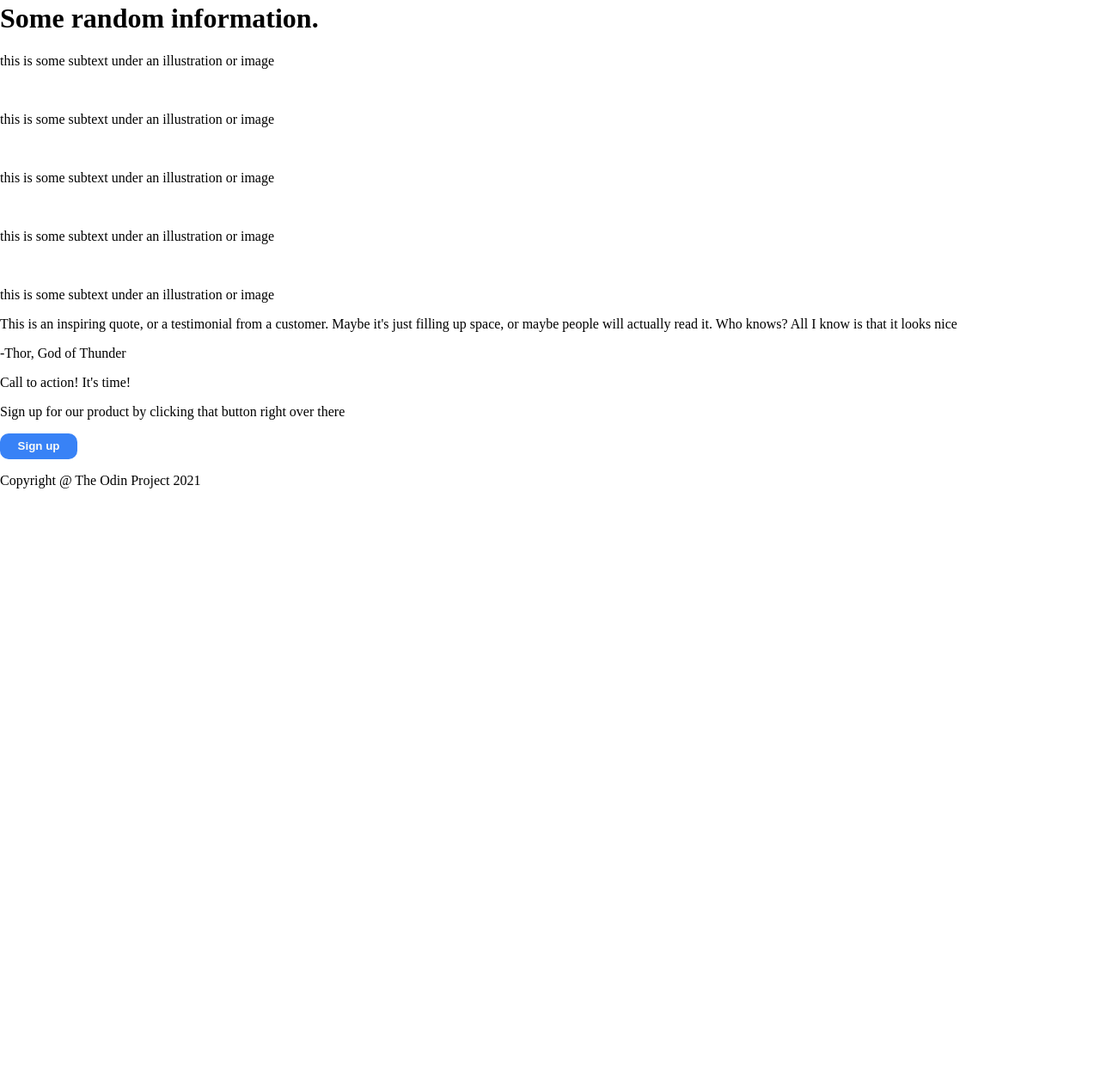
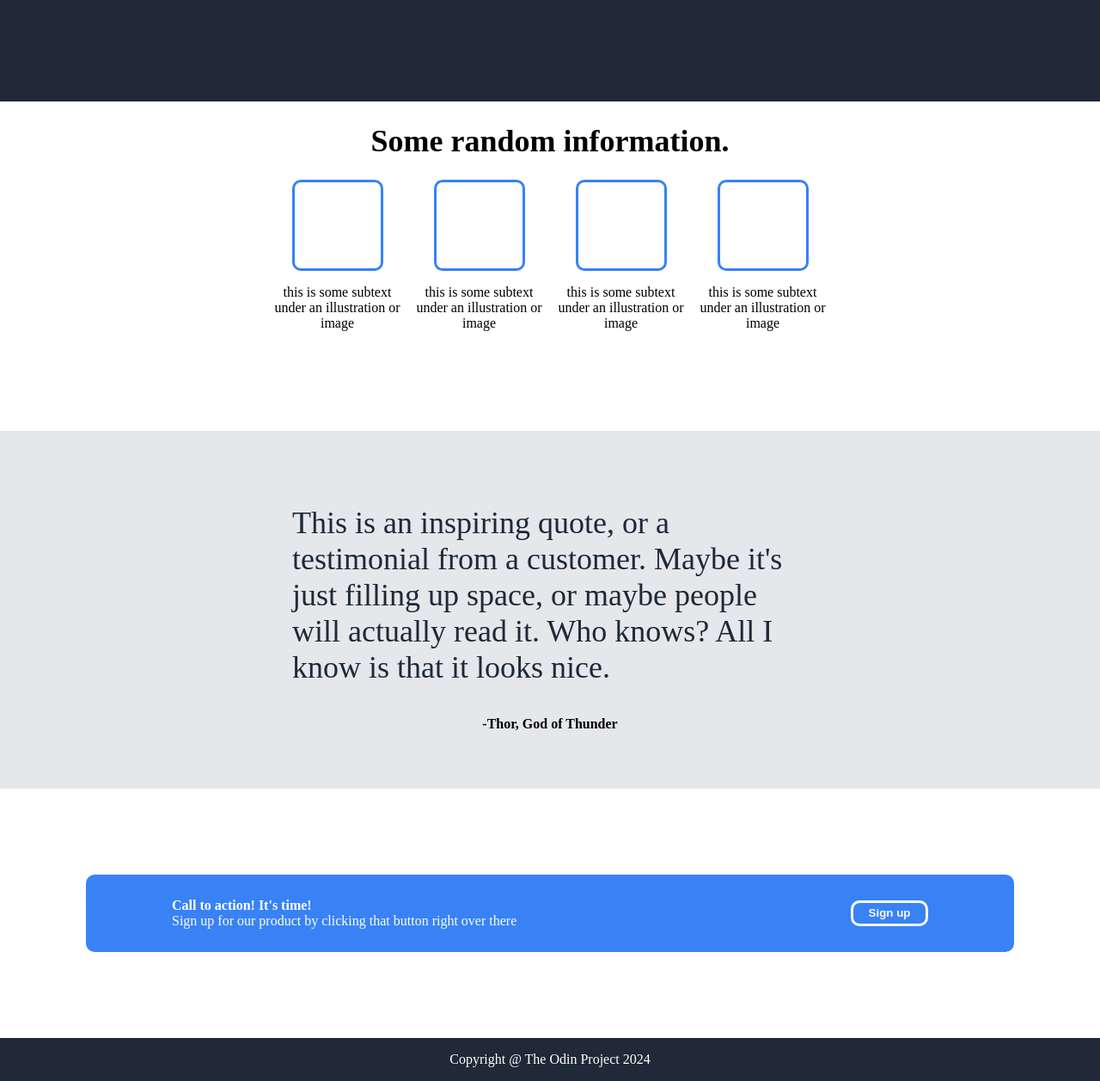
Before and after one commit to Luddejhh/Landing-Page, a plain HTML site: page index.html in a window 1280 px wide. Shown: the part 465-1722 px from the top of the page at 86% size. Before the commit the page ends 1049 px from the top, so only its background shows below. Drawn offline with Linux system fonts and the light colour scheme.

Commit message:
done with full page

```diff
--- a/index.html
+++ b/index.html
@@ -24,44 +24,61 @@
      <div class="website-info">
       <div class="website-text">
        <h1 class="awesome-website-text">This website is <br> awesome</h1>
-        <p class="hero">This website has some subtext that goes here under the  <br> main title.
+        <p class="hero secondary">This website has some subtext that goes here under the  <br> main title.
             It's a smaller font and the coler is lower <br> contrast
         </p>
         <button class="sign-up-button">Sign up</button>
       </div>
 
-       <p class="placeholder-image">this is a placeholder for an image</p>
+        <p class="placeholder-image">this is a placeholder for an image</p>
     </div>
 
 
   </div>
 
   <div class="content">
+    <h1>Some random information.</h1>
     <div class="information">
-      <h1>Some random information.</h1>
+
+     <div class="image-holder">
+      <h1></h1>
       <p>this is some subtext under an illustration or image</p>
-      <img>
+     </div>
+
+     <div class="image-holder">
+      <h1></h1>
       <p>this is some subtext under an illustration or image</p>
-      <img>
+     </div>
+
+     <div class="image-holder">
+      <h1></h1>
       <p>this is some subtext under an illustration or image</p>
-      <img>
+     </div>
+
+     <div class="image-holder">
+      <h1></h1>
       <p>this is some subtext under an illustration or image</p>
-      <img>
-      <p>this is some subtext under an illustration or image</p>
+     </div>
+
     </div>
-    <div class="quote">
-      <p>This is an inspiring quote, or a testimonial from a customer. Maybe it's just filling up space, or maybe people will actually read it. Who knows? All I know is that it looks nice</p>
-      <p>-Thor, God of Thunder</p>
     </div>
-    <div class="sign-up">
-     <p>Call to action! It's time!</p>
+
+    <div class="quote-section">
+      <p class="quote">This is an inspiring quote, or a testimonial from a customer. Maybe it's just filling up space, or maybe people will actually read it. Who knows? All I know is that it looks nice.</p>
+      <p class="Thor">-Thor, God of Thunder</p>
+    </div>
+
+
+   <div class="sign-up">
+    <div class="action">
+     <p class="action-text">Call to action! It's time!</p>
      <p>Sign up for our product by clicking that button right over there</p>
-     <button class="sign-up-button">Sign up</button>
     </div>
-  </div>
+    <button class="sign-up-button button-border">Sign up</button>
+   </div>
 
   <div class="footer">
-    <p>Copyright @ The Odin Project 2021</p>
+    <p>Copyright @ The Odin Project 2024</p>
   </div>
 
 </body>
--- a/styles.css
+++ b/styles.css
@@ -4,30 +4,39 @@ body {
  box-sizing: border-box;
 }
 
+
+
 .logo, .awesome-website-text, .sign-up-button {
- font-weight: bold;
+ font-weight: bolder;
 }
 
 .logo, .awesome-website-text {
  color: #F9FAF8;
 }
 
+.awesome-website-text {
+ font-size: 48px;
+}
+
+.logo {
+ font-size: 24px;
+}
+
 .navbar {
- padding-left: 200px;
- padding-right: 200px;
  display: flex;
- justify-content: space-between;
+ justify-content: center;
+ gap: 500px;
  flex-direction: row;
  align-self: start;
 }
 
 .website-info {
  margin-top: 50px;
- padding-left: 200px;
- padding-right: 200px;
+ padding: 50px;
  display: flex;
  flex-direction: row;
- justify-content: space-between;
+ justify-content: center;
+ gap: 200px;
 }
 
 .sign-up-button {
@@ -40,6 +49,8 @@ body {
 }
 
 .placeholder-image {
+ display: flex;
+ justify-content: center;
  align-items: center;
  width: 400px;
  background-color: gray;
@@ -63,7 +74,121 @@ body {
  color: #E5E7EB;
 }
 
+.secondary {
+ font-size: 1;
+}
+
 .header {
  margin-top: 0px;
  background-color: #1F2937;
 }
+
+.content {
+ display: flex;
+ flex-direction: column;
+ justify-content: center;
+ align-items: center;
+}
+
+.content h1 {
+ font-size: 36px;
+}
+
+.information {
+ display: flex;
+ flex-direction: row;
+ margin-bottom: 100px;
+ gap: 10px;
+}
+
+.information p {
+ width: 155px;
+ text-align: center;
+}
+
+.quote-section {
+ padding-top: 50px;
+ display: flex;
+ flex-direction: column;
+ width: 100%;
+ justify-content: center;
+ align-items: center;
+ background-color: #E5E7EB;
+}
+
+.quote {
+ color: #1F2937;
+ width: 600px;
+ font-size: 36px;
+}
+
+.sign-up {
+ display: flex;
+ border-radius: 10px;
+ height: 90px;
+ align-items: center;
+ justify-content: space-between;
+ margin: 100px;
+ gap: 100px;
+ padding-left: 100px;
+ padding-right: 100px;
+ background-color: #3882F6;
+}
+
+.sign-up-button.button-border {
+ border: 3px solid white;
+}
+
+.action-text {
+ font-weight: bold;
+}
+
+.action p {
+ color: white;
+ margin: 0px;
+ padding: 0px;
+}
+
+.image-holder {
+ align-self: start;
+ border-radius: 10px;
+}
+
+.Thor {
+ font-weight: bold;
+ align-self: center;
+ margin-top: 0px;
+ padding: 0px;
+ padding-bottom: 50px;
+}
+
+.footer {
+ background-color: #1F2937;
+ justify-content: center;
+ display: flex;
+ width: 100%;
+}
+
+.footer p {
+ color: white;
+ text-align: center;
+}
+
+.information h1 {
+ width: 100px;
+ height: 100px;
+ border-radius: 10px;
+ border: 3px solid #3882F6;
+}
+
+.image-holder {
+ display: flex;
+ flex-direction: column;
+ justify-content: center;
+ align-items: center;
+}
+
+.image-holder h1 {
+  margin: 0px;
+  padding: 0px;
+}
```
